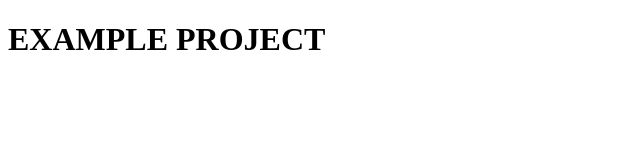
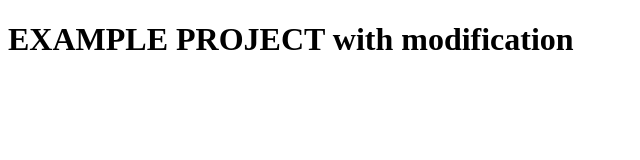
Before and after one commit to tarassakin/example-project, a plain HTML site: page index.html in a window 1280 px wide. Shown: the whole page, without its empty margins (0-640 px from the left). Drawn offline with Linux system fonts and the light colour scheme.

Commit message:
EXAMPLE PROJECT with modification

```diff
--- a/index.html
+++ b/index.html
@@ -6,6 +6,6 @@
     <title>Document</title>
   </head>
   <body>
-    <h1>EXAMPLE PROJECT</h1>
+    <h1>EXAMPLE PROJECT with modification</h1>
   </body>
 </html>
```
